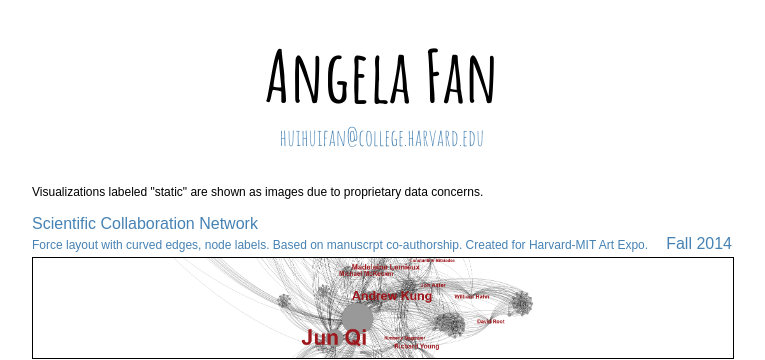
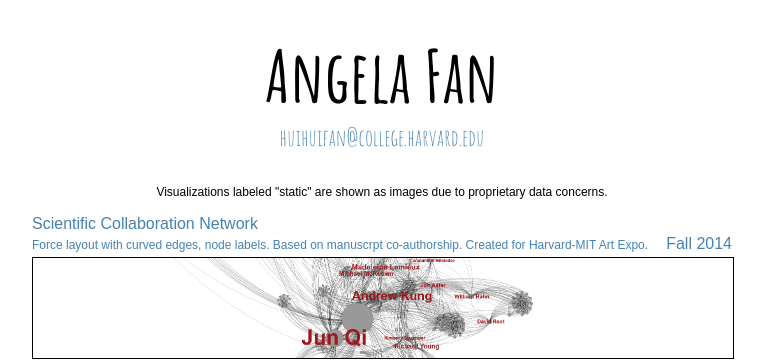
Before and after one commit to huihuifan/huihuifan.github.io, a plain HTML site: page index.html in a window 1280 px wide. Shown: the top 360 px of the page, without its empty margins (258-1023 px from the left). Drawn offline with Linux system fonts and the light colour scheme; a web font is replaced by a local one.

Commit message:
centered text

```diff
--- a/index.html
+++ b/index.html
@@ -15,7 +15,7 @@
 			<span class="email"><a href="mailto:huihuifan@college.harvard.edu?Subject=Hwello" target="_blank">huihuifan@college.harvard.edu</a></span>
 		</div>
 
-		<h7 class="message">Visualizations labeled "static" are shown as images due to proprietary data concerns.</h7>
+		<center><h7 class="message">Visualizations labeled "static" are shown as images due to proprietary data concerns.</h7></center>
 
 		<div class="project">
 			<span class="date">Fall 2014</span>
```
